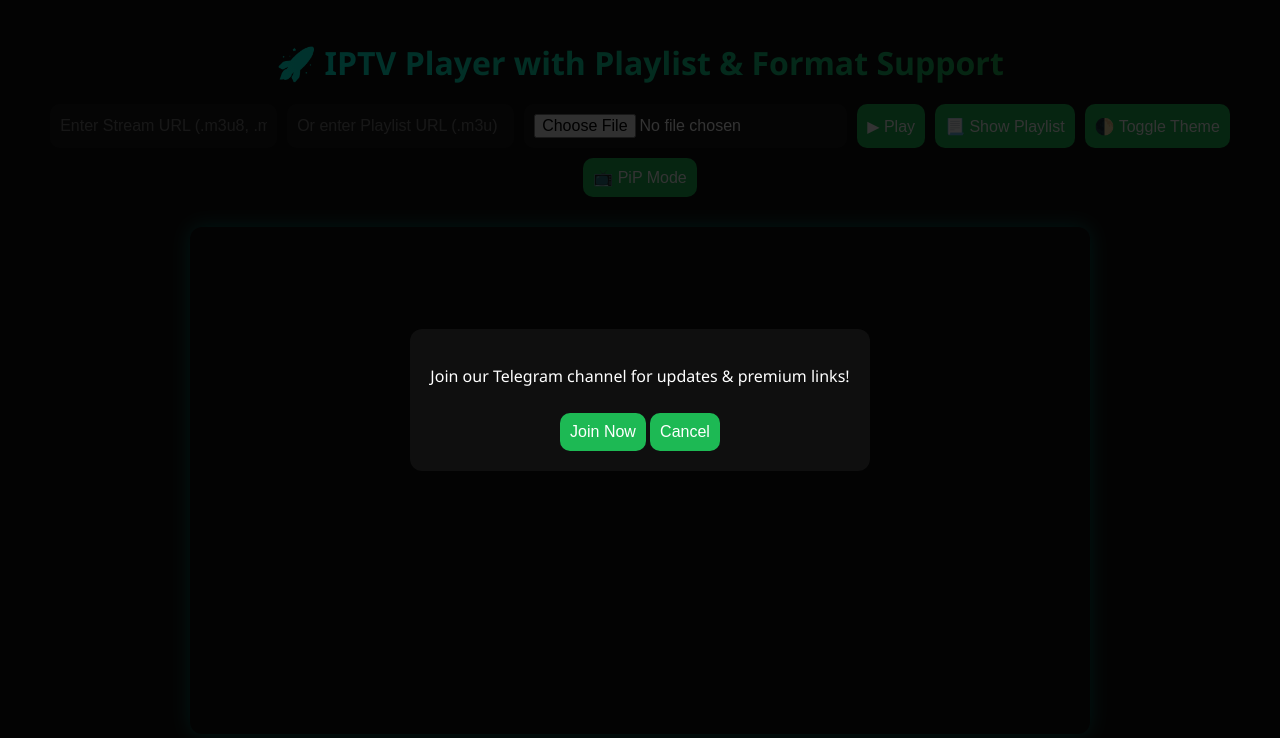
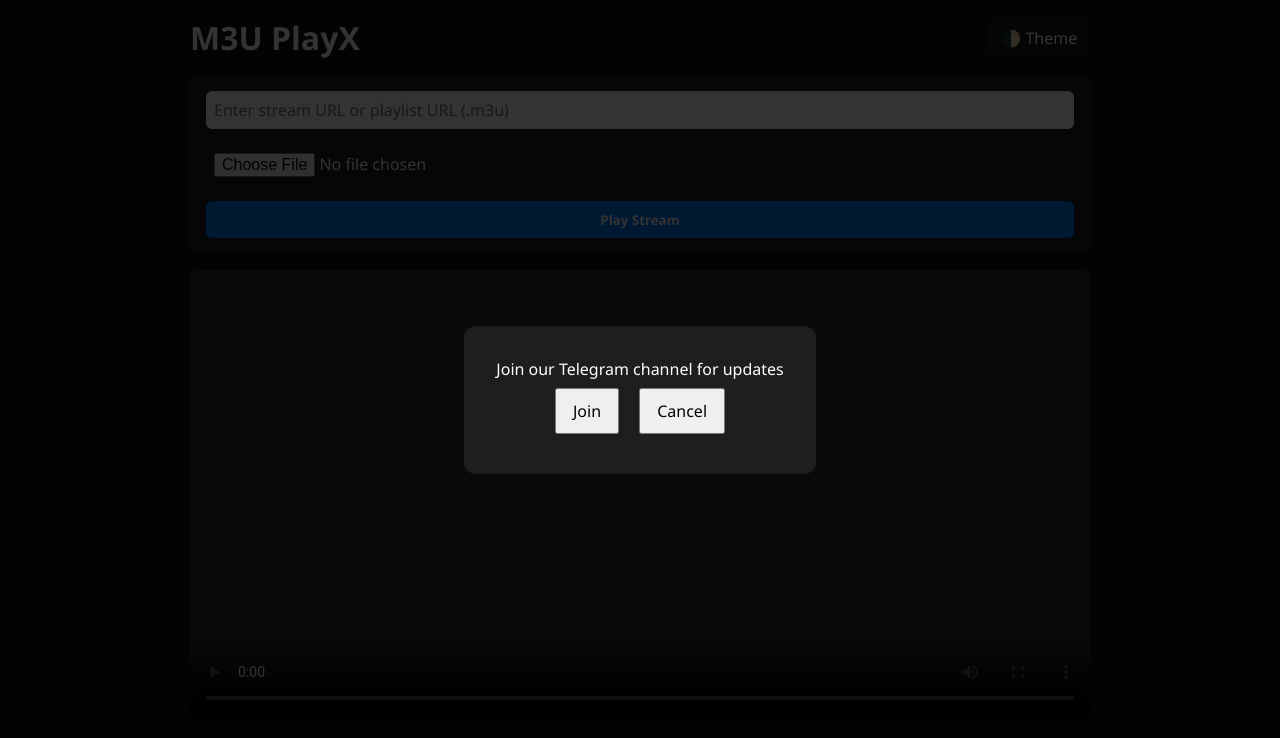
Before and after one commit to rkbro23/M3U_PLAYLIST_M3U, a plain HTML site: page index.html in a window 1280 px wide. Drawn offline with Linux system fonts and the light colour scheme.

Commit message:
Update index.html

```diff
--- a/index.html
+++ b/index.html
@@ -2,227 +2,185 @@
 <head>
   <meta charset="UTF-8" />
   <meta name="viewport" content="width=device-width, initial-scale=1.0" />
-  <title>Ultimate IPTV Player</title>
-  <script type="module" src="https://cdn.jsdelivr.net/npm/hls-video-element/+esm"></script>
-  <script type="module" src="https://cdn.jsdelivr.net/npm/player.style/yt/+esm"></script>
+  <title>M3U PlayX - IPTV Player</title>
   <style>
-    :root {
-      --bg: #0f0f0f;
-      --text: #fff;
-      --primary: #1db954;
-      --accent: #00ffe7;
+    * {
+      margin: 0;
+      padding: 0;
+      box-sizing: border-box;
+      font-family: 'Segoe UI', sans-serif;
     }
-    [data-theme='light'] {
-      --bg: #ffffff;
-      --text: #000000;
-      --primary: #007bff;
-      --accent: #00bcd4;
-    }body {
-  margin: 0;
-  font-family: 'Segoe UI', sans-serif;
-  background: var(--bg);
-  color: var(--text);
+    body {
+      background-color: #0e0e0e;
+      color: white;
+      padding: 1rem;
+    }
+    .header {
+      display: flex;
+      justify-content: space-between;
+      align-items: center;
+      margin-bottom: 1rem;
+    }
+    .toggle-theme {
+      cursor: pointer;
+      padding: 0.4rem 0.8rem;
+      border-radius: 6px;
+      background-color: #1a1a1a;
+    }
+    .container {
+      max-width: 900px;
+      margin: auto;
+    }
+    .form-section {
+      background: #1c1c1c;
+      padding: 1rem;
+      border-radius: 8px;
       display: flex;
       flex-direction: column;
-  align-items: center;
-  padding: 20px;
-  transition: all 0.3s ease;
+      gap: 1rem;
     }
-
-h1 {
-  background: linear-gradient(to right, var(--accent), var(--primary));
-  -webkit-background-clip: text;
-  -webkit-text-fill-color: transparent;
-  font-size: 2rem;
-  margin-bottom: 20px;
-  animation: fadeInDown 1s ease-in-out;
+    .form-section input {
+      padding: 0.5rem;
+      border: none;
+      border-radius: 6px;
+      font-size: 1rem;
     }
-
-.controls {
-  display: flex;
-  flex-wrap: wrap;
-  justify-content: center;
-  gap: 10px;
-  margin-bottom: 20px;
+    .form-section button {
+      padding: 0.6rem;
+      border: none;
+      background: #007bff;
+      color: white;
+      font-weight: bold;
+      cursor: pointer;
+      border-radius: 6px;
+      transition: background 0.3s;
     }
-
-input, select, button, label {
-  padding: 10px;
+    .form-section button:hover {
+      background: #0056b3;
+    }
+    .playlist-grid {
+      display: grid;
+      grid-template-columns: repeat(auto-fill, minmax(150px, 1fr));
+      gap: 1rem;
+      margin-top: 1rem;
+    }
+    .channel-card {
+      background: #2a2a2a;
+      padding: 1rem;
+      border-radius: 8px;
+      cursor: pointer;
+      transition: transform 0.2s ease;
+    }
+    .channel-card:hover {
+      transform: scale(1.05);
+      background: #383838;
+    }
+    video {
+      width: 100%;
+      max-height: 450px;
+      margin-top: 1rem;
       border-radius: 10px;
-  border: none;
-  font-size: 1rem;
-  background: #1b1b1b;
-  color: var(--accent);
-  outline: none;
-  transition: all 0.3s;
+      background-color: black;
     }
-
-input[type="file"] {
-  color: white;
-}
-
-button {
-  cursor: pointer;
-  background: var(--primary);
-  color: white;
-}
-
-button:hover {
-  background: var(--accent);
-  color: #000;
-}
-
-media-theme-yt, video {
-  width: 100%;
-  max-width: 900px;
-  aspect-ratio: 16 / 9;
-  border-radius: 12px;
-  box-shadow: 0 0 20px rgba(0, 255, 231, 0.4);
-  margin-top: 10px;
-}
-
-#playlist {
-  margin-top: 20px;
-  background: rgba(255, 255, 255, 0.05);
-  padding: 10px;
-  border-radius: 12px;
-  max-height: 300px;
-  overflow-y: auto;
-  display: none;
-}
-
-#playlist button {
-  background: #222;
-  margin: 5px;
-  display: block;
-  width: 100%;
-  text-align: left;
-}
-
-#popup {
+    .popup {
       position: fixed;
       top: 0;
       left: 0;
-  right: 0;
-  bottom: 0;
+      width: 100%;
+      height: 100%;
       background: rgba(0,0,0,0.8);
       display: flex;
+      justify-content: center;
       align-items: center;
-  justify-content: center;
       z-index: 9999;
     }
-#popupContent {
-  background: var(--bg);
-  color: var(--text);
-  padding: 20px;
+    .popup-content {
+      background: #1e1e1e;
+      padding: 2rem;
       border-radius: 12px;
       text-align: center;
     }
-#popup button {
-  margin-top: 10px;
+    .popup-content button {
+      margin: 0.5rem;
+      padding: 0.6rem 1rem;
+      font-size: 1rem;
+      cursor: pointer;
     }
-
-@keyframes fadeInDown {
-  0% { transform: translateY(-20px); opacity: 0; }
-  100% { transform: translateY(0); opacity: 1; }
-}
-
   </style>
 </head>
 <body>
-  <h1>🚀 IPTV Player with Playlist & Format Support</h1>  <div class="controls">
-    <input type="text" id="streamUrl" placeholder="Enter Stream URL (.m3u8, .mp4...)" />
-    <input type="text" id="playlistUrl" placeholder="Or enter Playlist URL (.m3u)" />
-    <input type="file" id="playlistFile" accept=".m3u,.txt" />
-    <button onclick="loadStream()">▶ Play</button>
-    <button onclick="togglePlaylist()">📃 Show Playlist</button>
-    <button onclick="toggleTheme()">🌓 Toggle Theme</button>
-    <button onclick="enterPip()">📺 PiP Mode</button>
-  </div>  <media-theme-yt id="mediaWrapper">
-    <hls-video id="hlsPlayer" slot="media" controls crossorigin="anonymous" playsinline></hls-video>
-  </media-theme-yt>
-  <video id="fallbackPlayer" controls style="display:none;"></video>  <div id="playlist"></div>  <div id="popup">
-    <div id="popupContent">
-      <p>Join our Telegram channel for updates & premium links!</p>
-      <button onclick="window.open('https://t.me/IPTVM3Y','_blank')">Join Now</button>
+  <div class="popup" id="popup">
+    <div class="popup-content">
+      <p>Join our Telegram channel for updates</p>
+      <button onclick="window.location.href='https://t.me/IPTVM3Y'">Join</button>
       <button onclick="document.getElementById('popup').style.display='none'">Cancel</button>
     </div>
+  </div>  <div class="container">
+    <div class="header">
+      <h1>M3U PlayX</h1>
+      <div class="toggle-theme" onclick="toggleTheme()">🌓 Theme</div>
+    </div><div class="form-section">
+  <input type="text" id="streamUrl" placeholder="Enter stream URL or playlist URL (.m3u)" />
+  <input type="file" accept=".m3u" id="filePicker" />
+  <button onclick="loadStream()">Play Stream</button>
+</div>
+
+<video id="video" controls playsinline crossorigin="anonymous"></video>
+
+<div class="playlist-grid" id="playlistGrid"></div>
+
   </div>  <script>
-    const hlsPlayer = document.getElementById("hlsPlayer");
-    const fallbackPlayer = document.getElementById("fallbackPlayer");
-    const streamInput = document.getElementById("streamUrl");
-    const playlistInput = document.getElementById("playlistUrl");
-    const playlistDiv = document.getElementById("playlist");
-    const fileInput = document.getElementById("playlistFile");
+    const video = document.getElementById('video');
+    const playlistGrid = document.getElementById('playlistGrid');
 
-    function loadStream(url = null) {
-      const streamUrl = url || streamInput.value.trim();
-      if (!streamUrl) return alert("Enter a valid stream URL");
-      if (streamUrl.endsWith(".m3u8")) {
-        fallbackPlayer.style.display = "none";
-        hlsPlayer.style.display = "block";
-        hlsPlayer.src = streamUrl;
+    function toggleTheme() {
+      const body = document.body;
+      if (body.style.backgroundColor === 'white') {
+        body.style.backgroundColor = '#0e0e0e';
+        body.style.color = 'white';
       } else {
-        hlsPlayer.style.display = "none";
-        fallbackPlayer.style.display = "block";
-        fallbackPlayer.src = streamUrl;
-        fallbackPlayer.play();
+        body.style.backgroundColor = 'white';
+        body.style.color = 'black';
       }
     }
 
-    function togglePlaylist() {
-      playlistDiv.style.display = playlistDiv.style.display === "none" ? "block" : "none";
-    }
-
-    fileInput.addEventListener("change", (e) => {
-      const file = e.target.files[0];
-      if (!file) return;
-      const reader = new FileReader();
-      reader.onload = (event) => {
-        const lines = event.target.result.split(/\r?\n/).filter(l => l && !l.startsWith("#"));
-        populatePlaylist(lines);
-      };
-      reader.readAsText(file);
-    });
-
-    playlistInput.addEventListener("change", () => {
-      const url = playlistInput.value.trim();
-      if (!url) return;
-      fetch(url)
+    function loadStream() {
+      const input = document.getElementById('streamUrl').value.trim();
+      if (input.endsWith('.m3u')) {
+        fetch(input)
           .then(res => res.text())
-        .then(text => {
-          const lines = text.split(/\r?\n/).filter(l => l && !l.startsWith("#"));
-          populatePlaylist(lines);
-        })
-        .catch(() => alert("Failed to load playlist URL"));
-    });
-
-    function populatePlaylist(lines) {
-      playlistDiv.innerHTML = "";
-      lines.forEach((line, i) => {
-        const btn = document.createElement("button");
-        btn.textContent = `Channel ${i + 1}`;
-        btn.onclick = () => loadStream(line);
-        playlistDiv.appendChild(btn);
-      });
-    }
-
-    function toggleTheme() {
-      const html = document.documentElement;
-      html.dataset.theme = html.dataset.theme === 'light' ? 'dark' : 'light';
-    }
-
-    function enterPip() {
-      const player = hlsPlayer.style.display !== 'none' ? hlsPlayer : fallbackPlayer;
-      if (player.requestPictureInPicture) {
-        player.requestPictureInPicture();
+          .then(data => parseM3U(data));
       } else {
-        alert("Your browser doesn't support PiP");
+        video.src = input;
+        video.play();
       }
     }
 
-    window.onload = () => {
-      document.documentElement.dataset.theme = 'dark';
+    document.getElementById('filePicker').addEventListener('change', function () {
+      const reader = new FileReader();
+      reader.onload = function (e) {
+        parseM3U(e.target.result);
+      }
+      reader.readAsText(this.files[0]);
+    });
+
+    function parseM3U(data) {
+      playlistGrid.innerHTML = '';
+      const lines = data.split('\n');
+      for (let i = 0; i < lines.length; i++) {
+        if (lines[i].startsWith('#EXTINF')) {
+          const name = lines[i].split(',')[1] || 'Untitled';
+          const url = lines[i + 1];
+          const card = document.createElement('div');
+          card.className = 'channel-card';
+          card.innerText = name;
+          card.onclick = () => {
+            video.src = url;
+            video.play();
           };
+          playlistGrid.appendChild(card);
+        }
+      }
+    }
   </script></body>
 </html>
```
Lines whose indentation alone changed are shown as unchanged.
